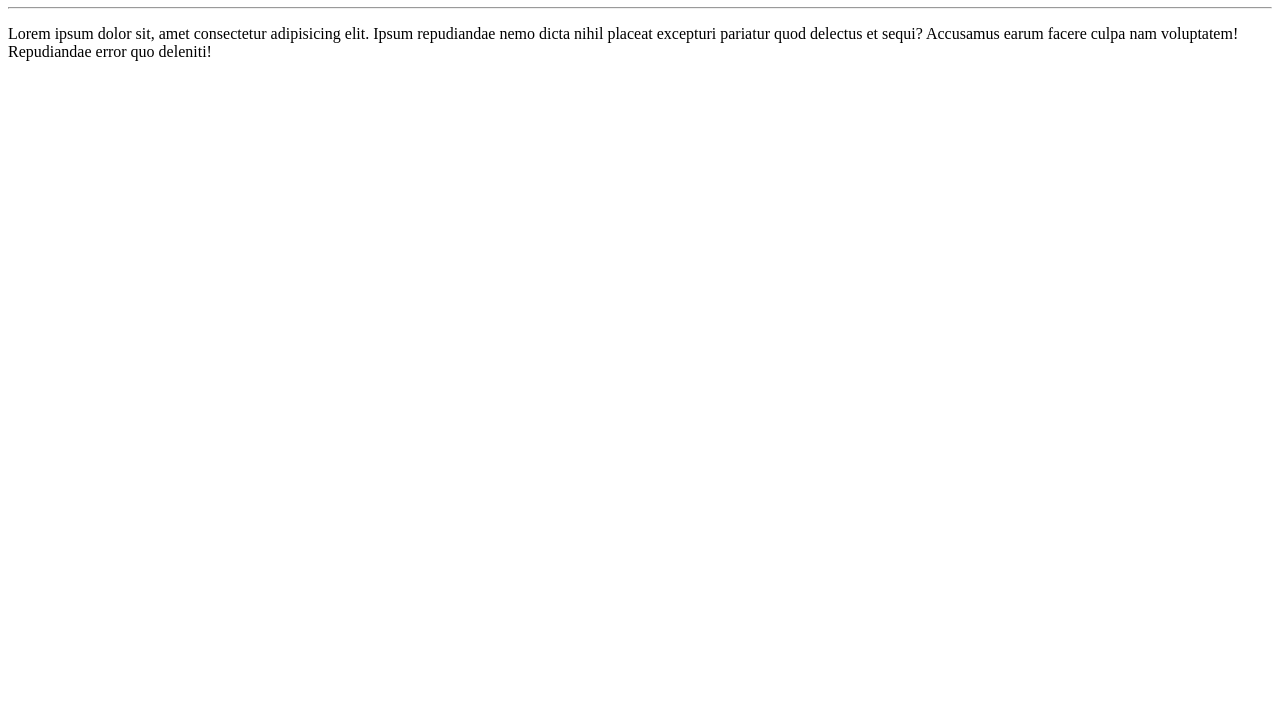
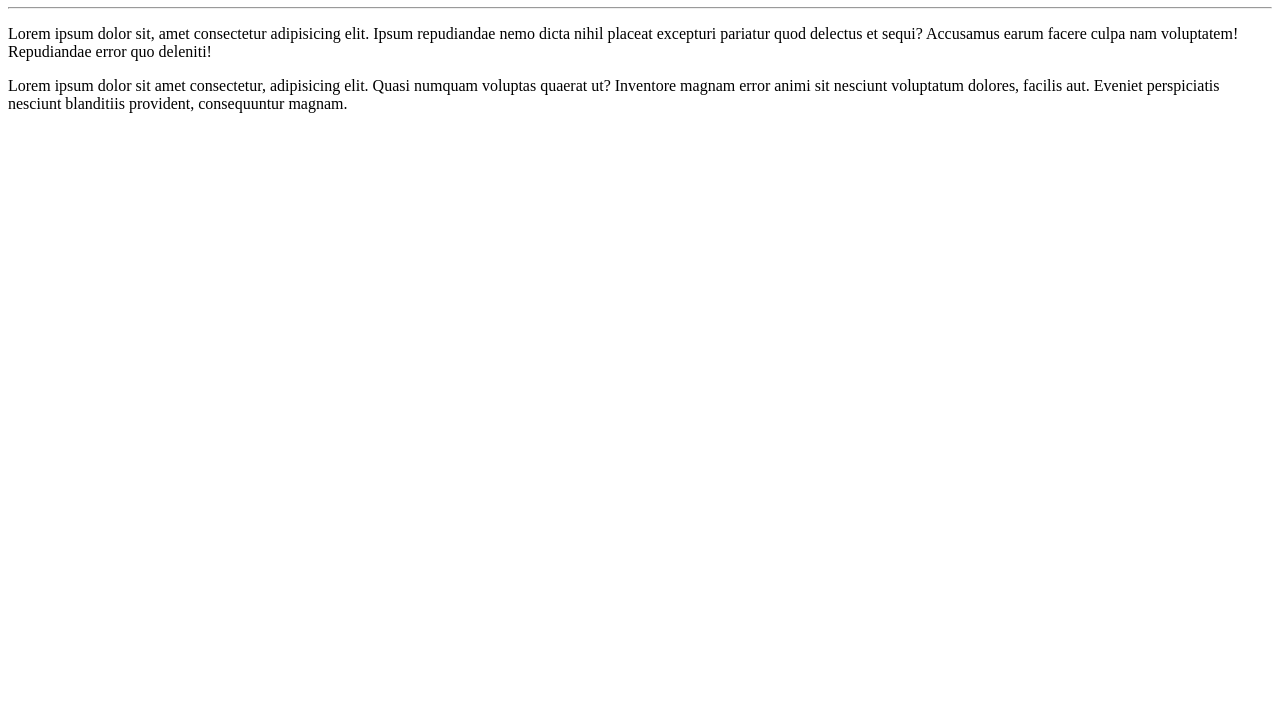
Before and after one commit to angelocsdev/Hello-World, a plain HTML site: page site-exemplo/index.html in a window 1280 px wide. Shown: the part 73-800 px from the top of the page. Drawn offline with Linux system fonts and the light colour scheme.

Commit message:
adicionei um parágrafo

```diff
--- a/site-exemplo/index.html
+++ b/site-exemplo/index.html
@@ -10,5 +10,6 @@
     <h1>Olá, Mundo!</h1>
     <hr>
     <p>Lorem ipsum dolor sit, amet consectetur adipisicing elit. Ipsum repudiandae nemo dicta nihil placeat excepturi pariatur quod delectus et sequi? Accusamus earum facere culpa nam voluptatem! Repudiandae error quo deleniti!</p>
+    <p>Lorem ipsum dolor sit amet consectetur, adipisicing elit. Quasi numquam voluptas quaerat ut? Inventore magnam error animi sit nesciunt voluptatum dolores, facilis aut. Eveniet perspiciatis nesciunt blanditiis provident, consequuntur magnam.</p>
 </body>
 </html>
```
